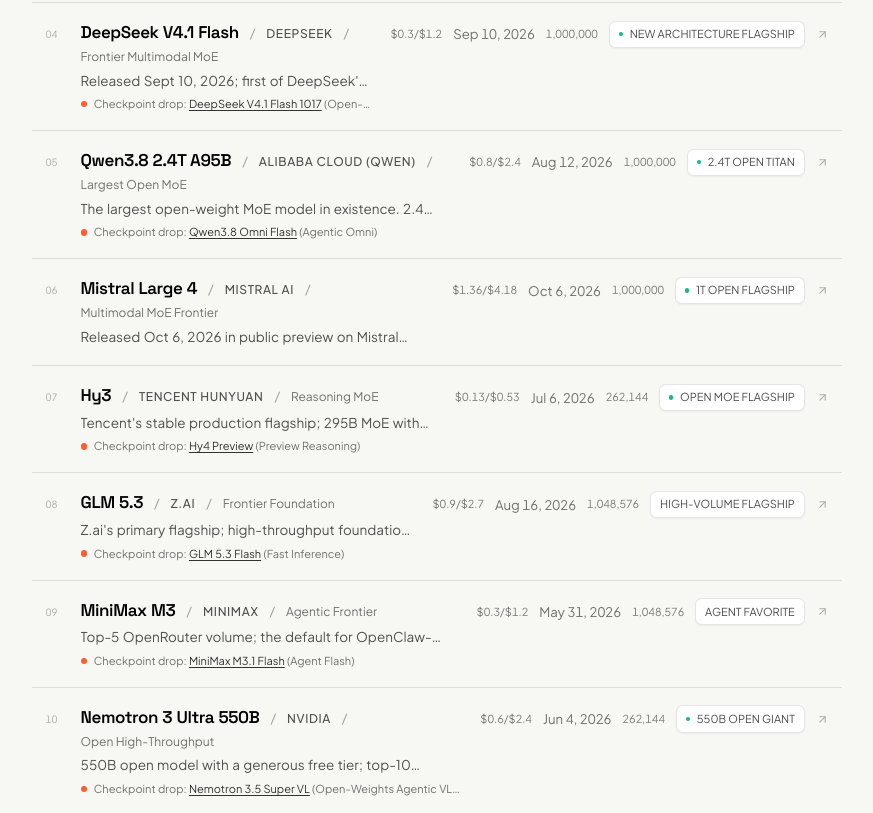
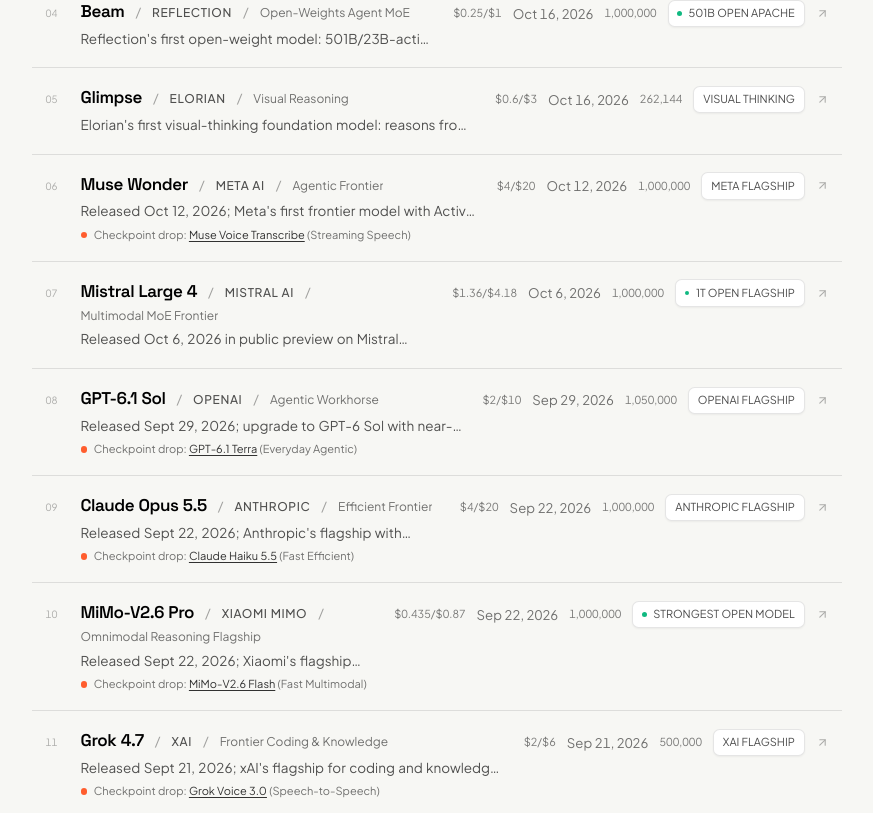
Before and after one commit to TirupMehta/ModelRegistry, a Next.js app: page / in a window 1280 px wide. Shown: the part 845-1658 px from the top of the page, without its empty margins (199-1072 px from the left). Built offline with nearby package versions, Linux system fonts and the light colour scheme.

Commit message:
fix(ui): sort flagships newest-first so freshly launched labs (e.g. Gemini 4 Carbon) surface at top

```diff
--- a/app/flagships/page.tsx
+++ b/app/flagships/page.tsx
@@ -21,7 +21,9 @@ const STATUS_DOT: Record<string, string> = {
 }
 
 export default function FlagshipsPage() {
-  const flagships = modelsData.filter((m) => m.isCompanyFlagship)
+  const flagships = modelsData
+    .filter((m) => m.isCompanyFlagship)
+    .sort((a, b) => b.releaseDate.localeCompare(a.releaseDate))
   const jsonLd = {
     "@context": "https://schema.org",
     "@type": "CollectionPage",
--- a/components/home-client.tsx
+++ b/components/home-client.tsx
@@ -121,6 +121,9 @@ export default function HomeClient() {
       return true
     })
 
+    if (activeTab === "flagships") {
+      filtered.sort((a, b) => b.releaseDate.localeCompare(a.releaseDate))
+    }
     if (activeTab === "latest-drops") {
       filtered.sort((a, b) => b.releaseDate.localeCompare(a.releaseDate))
     }
```
